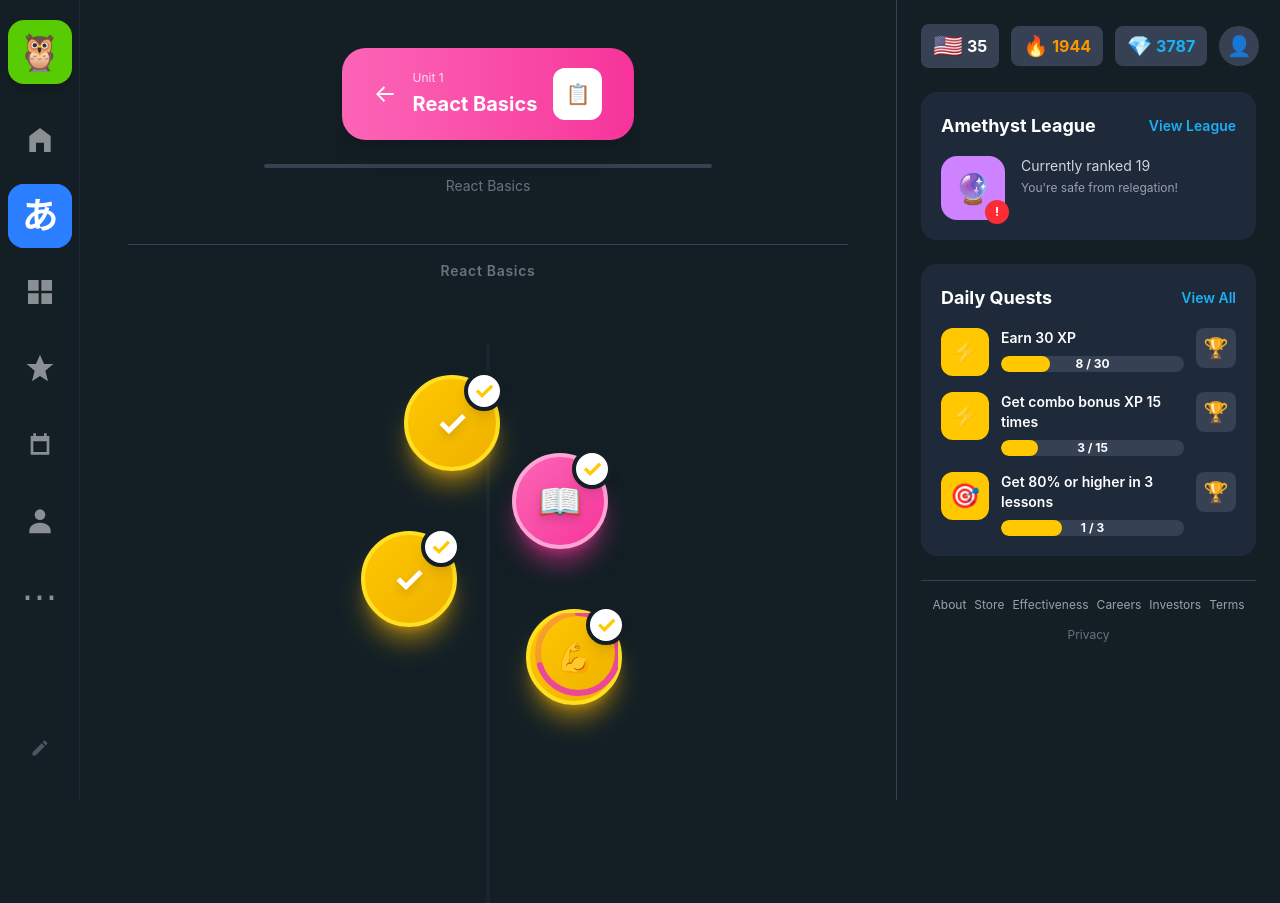
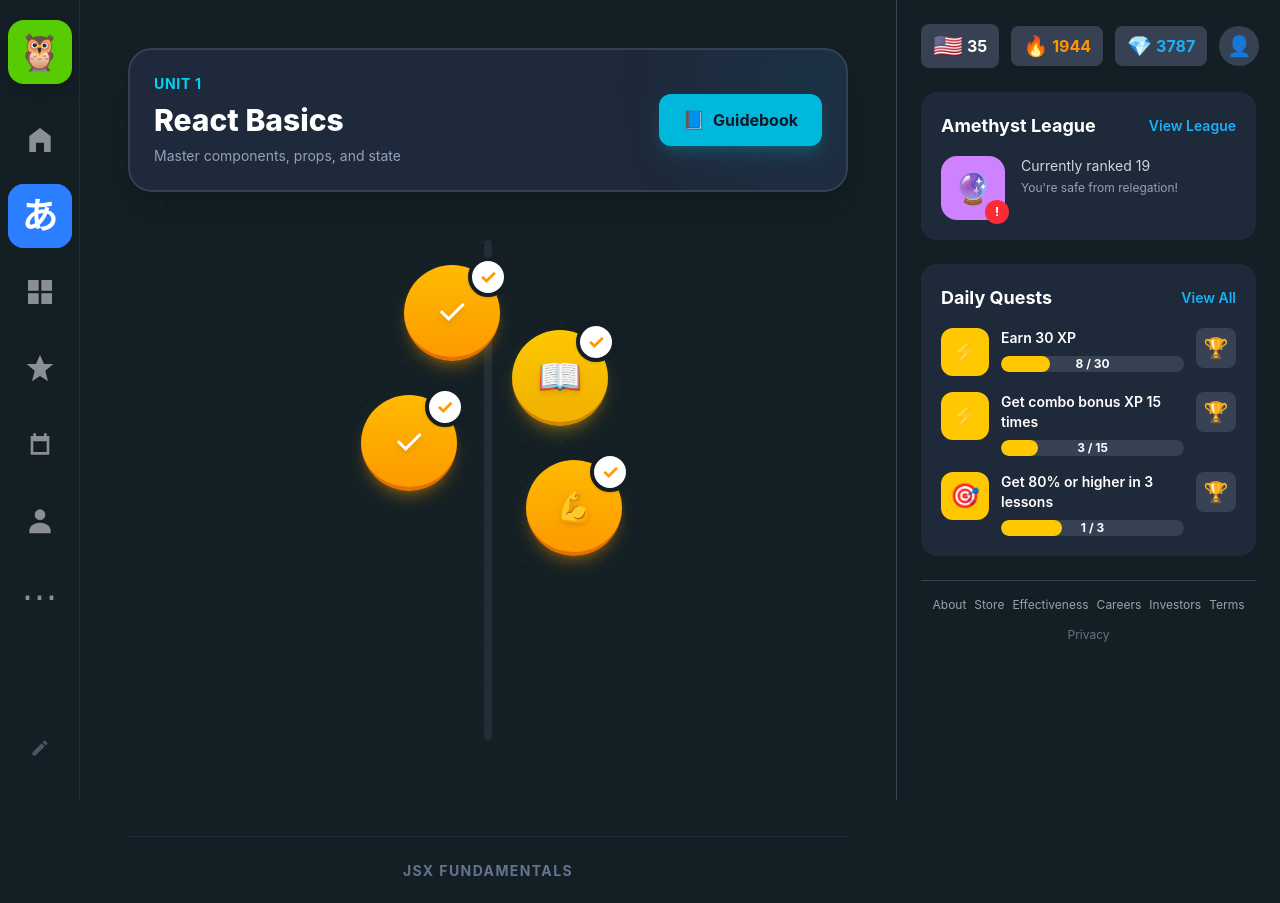
Before and after one commit to danielacorner/duo-clone, a React (Vite) app: page /learn in a window 1280 px wide. Shown: the top 903 px of the page. Built offline with nearby package versions, Linux system fonts and the light colour scheme.

Commit message:
header and visual update along with background of each dot

```diff
--- a/package.json
+++ b/package.json
@@ -15,6 +15,7 @@
     "@dnd-kit/sortable": "^10.0.0",
     "@dnd-kit/utilities": "^3.2.2",
     "@types/react-syntax-highlighter": "^15.5.13",
+    "framer-motion": "^12.26.1",
     "i18next": "^25.7.2",
     "react": "^19.2.0",
     "react-dom": "^19.2.0",
--- a/src/components/LearningPath.tsx
+++ b/src/components/LearningPath.tsx
@@ -1,65 +1,78 @@
 import { useState, useEffect, useRef } from "react";
 import { useNavigate } from "react-router-dom";
 import { useTranslation } from "react-i18next";
+import { motion, AnimatePresence } from "framer-motion";
 import { useStore } from "../store/useStore";
 import type { LessonNode as LessonNodeType } from "../types";
 import LessonModal from "./LessonModal";
+import { a, nav } from "framer-motion/client";
 
 interface LessonNodeProps {
   node: LessonNodeType;
   onClick: () => void;
+  isAvailable: boolean;
+  isNext: boolean;
 }
 
-function LessonNode({ node, onClick }: LessonNodeProps) {
+function LessonNode({
+  node,
+  onClick,
+  isNext,
+}: Omit<LessonNodeProps, "isAvailable">) {
   const getNodeStyles = () => {
     if (node.status === "locked") {
       return {
         bg: "bg-gray-700",
-        shadow: "shadow-lg",
-        border: "border-4 border-gray-800",
-        cursor: "cursor-pointer hover:scale-105",
+        shadow: "shadow-none",
+        border: "border-b-4 border-gray-600",
+        cursor: "cursor-pointer",
         icon: "🔒",
         showCheckmark: false,
+        opacity: "opacity-60",
       };
     }
     if (node.status === "completed") {
       if (node.type === "story") {
         return {
-          bg: "bg-linear-to-br from-pink-400 to-pink-500",
-          shadow: "shadow-xl shadow-pink-500/50",
-          border: "border-4 border-pink-300",
-          cursor: "cursor-pointer hover:scale-110",
+          bg: "bg-gradient-to-b from-yellow-400 to-yellow-500",
+          shadow: "shadow-lg shadow-yellow-500/30",
+          border: "border-b-4 border-yellow-600",
+          cursor: "cursor-pointer",
           icon: "📖",
           showCheckmark: true,
+          opacity: "opacity-100",
         };
       }
       return {
-        bg: "bg-linear-to-br from-yellow-400 to-yellow-500",
-        shadow: "shadow-xl shadow-yellow-500/50",
-        border: "border-4 border-yellow-300",
-        cursor: "cursor-pointer hover:scale-110",
+        bg: "bg-gradient-to-b from-amber-400 to-amber-500",
+        shadow: "shadow-lg shadow-amber-500/30",
+        border: "border-b-4 border-amber-600",
+        cursor: "cursor-pointer",
         icon: "✓",
         showCheckmark: true,
+        opacity: "opacity-100",
       };
     }
-    // Available
+    // Available / Next
     if (node.type === "practice") {
       return {
-        bg: "bg-linear-to-br from-pink-400 to-pink-600",
-        shadow: "shadow-xl shadow-pink-500/50",
-        border: "border-4 border-pink-300",
-        cursor: "cursor-pointer hover:scale-110",
-        icon: "🔄",
+        bg: "bg-gradient-to-b from-blue-400 to-blue-500",
+        shadow: "shadow-lg shadow-blue-500/40",
+        border: "border-b-4 border-blue-600",
+        cursor: "cursor-pointer",
+        icon: "⚡",
         showCheckmark: false,
+        opacity: "opacity-100",
       };
     }
     return {
-      bg: "bg-linear-to-br from-pink-400 to-pink-600",
-      shadow: "shadow-xl shadow-pink-500/50",
-      border: "border-4 border-pink-300",
-      cursor: "cursor-pointer hover:scale-110",
-      icon: "📝",
+      bg: "bg-gradient-to-b from-cyan-400 to-cyan-500",
+      shadow: "shadow-lg shadow-cyan-500/40",
+      border: "border-b-4 border-cyan-600",
+      cursor: "cursor-pointer",
+      icon: "⚛️",
       showCheckmark: false,
+      opacity: "opacity-100",
     };
   };
 
@@ -70,51 +83,59 @@
       className="absolute transform -translate-x-1/2"
       style={{ left: `${node.position.x}%`, top: `${node.position.y}%` }}
     >
-      <button
+      {/* Ripple effect for the next lesson */}
+      {isNext && (
+        <motion.div
+          className="absolute inset-0 rounded-full bg-cyan-400/30"
+          initial={{ scale: 1, opacity: 0.8 }}
+          animate={{ scale: 1.5, opacity: 0 }}
+          transition={{ duration: 1.5, repeat: Infinity, ease: "easeOut" }}
+        />
+      )}
+
+      <motion.button
         onClick={onClick}
-        className={`relative w-24 h-24 rounded-full ${styles.bg} ${styles.shadow} ${styles.border} ${styles.cursor} transition-all duration-300 flex items-center justify-center text-4xl font-bold`}
+        whileHover={node.status !== "locked" ? { scale: 1.1, y: -2 } : {}}
+        whileTap={node.status !== "locked" ? { scale: 0.95, y: 2 } : {}}
+        initial={{ scale: 0, opacity: 0 }}
+        animate={{ scale: 1, opacity: 1 }}
+        transition={{
+          type: "spring",
+          stiffness: 260,
+          damping: 20,
+          delay: 0.1,
+        }}
+        className={`relative w-20 h-20 md:w-24 md:h-24 rounded-full ${styles.bg} ${styles.shadow} ${styles.border} ${styles.cursor} ${styles.opacity} flex items-center justify-center text-4xl z-10`}
       >
         {node.type === "practice" && node.status === "completed" ? (
           <div className="relative w-full h-full flex items-center justify-center">
-            <svg className="absolute inset-0 w-full h-full -rotate-90">
-              <circle
-                cx="48"
-                cy="48"
-                r="40"
-                stroke="rgba(236, 72, 153, 0.3)"
-                strokeWidth="6"
-                fill="none"
-              />
-              <circle
-                cx="48"
-                cy="48"
-                r="40"
-                stroke="#EC4899"
-                strokeWidth="6"
-                fill="none"
-                strokeDasharray={`${2 * Math.PI * 40}`}
-                strokeDashoffset={`${2 * Math.PI * 40 * 0.3}`}
-                strokeLinecap="round"
-              />
-            </svg>
-            <span className="text-white text-3xl">💪</span>
+            <span className="text-white text-3xl drop-shadow-md">💪</span>
           </div>
         ) : (
-          <span className="text-white drop-shadow-lg">{styles.icon}</span>
+          <span className="text-white drop-shadow-md filter">
+            {styles.icon}
+          </span>
         )}
 
         {styles.showCheckmark && (
-          <div className="absolute -top-2 -right-2 w-10 h-10 bg-white rounded-full flex items-center justify-center border-4 border-duo-dark shadow-lg">
-            <span className="text-duo-yellow text-2xl font-bold">✓</span>
-          </div>
+          <motion.div
+            initial={{ scale: 0 }}
+            animate={{ scale: 1 }}
+            className="absolute -top-1 -right-1 md:-top-2 md:-right-2 w-8 h-8 md:w-10 md:h-10 bg-white rounded-full flex items-center justify-center border-4 border-duo-dark shadow-sm z-20"
+          >
+            <span className="text-amber-500 text-lg md:text-xl font-bold">
+              ✓
+            </span>
+          </motion.div>
         )}
-      </button>
+      </motion.button>
     </div>
   );
 }
 
 export default function LearningPath() {
-  const { units, lastInteractedLessonId, setLastInteractedLessonId } = useStore();
+  const { units, lastInteractedLessonId, setLastInteractedLessonId } =
+    useStore();
   const navigate = useNavigate();
   const { t } = useTranslation();
   const [selectedLesson, setSelectedLesson] = useState<string | null>(null);
@@ -148,15 +169,13 @@
     }
 
     // Priority 2: First available lesson (next up)
-    // We can use the START tooltip ref if we want, or the node ref directly.
-    // Let's use the node ref for consistency.
     if (firstAvailable) {
       const nodeRef = nodeRefs.current.get(firstAvailable.node.id);
       if (nodeRef) {
         nodeRef.scrollIntoView({ behavior: "smooth", block: "center" });
       }
     }
-  }, [lastInteractedLessonId, firstAvailable]); // Re-run if these change
+  }, [lastInteractedLessonId, firstAvailable]);
 
   const handleNodeClick = (nodeId: string) => {
     setLastInteractedLessonId(nodeId);
@@ -174,50 +193,78 @@
   };
 
   return (
-    <div className="min-h-screen bg-linear-to-b from-duo-dark to-gray-900 overflow-y-auto">
-      <div className="max-w-3xl mx-auto py-12 px-6">
-        {/* Header */}
-        <div className="mb-12 text-center">
-          <div className="inline-flex items-center gap-4 bg-linear-to-r from-pink-400 to-pink-500 px-8 py-5 rounded-3xl mb-6 shadow-xl">
-            <button className="text-white text-2xl hover:scale-110 transition-transform">
-              ←
-            </button>
+    <div className="min-h-screen bg-[#131F24] overflow-y-auto relative">
+      {/* Background Pattern */}
+      <div
+        className="absolute inset-0 opacity-5 pointer-events-none"
+        style={{
+          backgroundImage: `radial-gradient(circle at 2px 2px, white 1px, transparent 0)`,
+          backgroundSize: "40px 40px",
+        }}
+      />
+
+      <div className="max-w-3xl mx-auto py-8 px-4 md:py-12 md:px-6 relative z-10">
+        {/* Header - React Themed */}
+        <div className="mb-12">
+          <motion.div
+            initial={{ y: -20, opacity: 0 }}
+            animate={{ y: 0, opacity: 1 }}
+            className="bg-[#1e293b] rounded-3xl p-6 border-2 border-[#334155] shadow-xl overflow-hidden relative"
+          >
+            {/* Header Background Decoration */}
+            <div className="absolute -right-10 -top-10 w-40 h-40 bg-cyan-500/10 rounded-full blur-3xl" />
+
+            <div className="flex flex-col md:flex-row items-center justify-between gap-6 relative z-10">
               <div className="text-left flex-1">
-              <p className="text-white text-xs opacity-80 mb-1">
-                {units[0]?.title ? t(`units.${units[0].title}.title`) : "Unit 1"}
-              </p>
-              <h1 className="text-white text-xl font-bold">
-                {units[0]?.description ? t(`units.${units[0].description}.description`) : "Learning Path"}
+                <h2 className="text-cyan-400 text-sm font-bold tracking-wider mb-2 uppercase">
+                  {units[0]?.title
+                    ? t(`units.${units[0].title}.title`)
+                    : "Unit 1"}
+                </h2>
+                <h1 className="text-white text-2xl md:text-3xl font-extrabold mb-2">
+                  {units[0]?.description
+                    ? t(`units.${units[0].description}.description`)
+                    : "React Basics"}
                 </h1>
-            </div>
-            <button className="bg-white bg-opacity-20 hover:bg-opacity-30 p-3 rounded-xl transition-all">
-              <span className="text-white text-xl">📋</span>
-            </button>
-          </div>
-
-          <div className="w-full h-1 bg-gray-700 rounded-full mb-2 max-w-md mx-auto">
-            <div className="h-full w-0 bg-linear-to-r from-pink-400 to-pink-500 rounded-full" />
-          </div>
-          <p className="text-gray-500 text-sm mb-8">
-            {units[0]?.description ? t(`units.${units[0].description}.description`) : "Learning Path"}
+                <p className="text-slate-400 text-sm">
+                  Master components, props, and state
                 </p>
               </div>
 
+              <div className="flex items-center gap-3">
+                <motion.button
+                  whileHover={{ scale: 1.05 }}
+                  whileTap={{ scale: 0.95 }}
+                  className="bg-cyan-500 hover:bg-cyan-400 text-[#0f172a] px-6 py-3 rounded-xl font-bold transition-colors shadow-lg shadow-cyan-500/20 flex items-center gap-2"
+                  onClick={() =>
+                    window.open("https://react.dev/learn", "_blank")
+                  }
+                >
+                  <span className="text-lg">📘</span> Guidebook
+                </motion.button>
+              </div>
+            </div>
+          </motion.div>
+        </div>
+
         {/* Units */}
-        {units.map((unit) => (
+        {units.map((unit, unitIndex) => (
           <div key={unit.id} className="mb-24">
-            {/* Unit Header */}
+            {/* Unit Header (Simplified for subsequent units) */}
+            {unitIndex > 0 && (
               <div className="mb-16 text-center">
-              <div className="h-px w-full bg-gray-700 mb-4" />
-              <h2 className="text-gray-500 text-sm font-semibold tracking-wider">
+                <div className="h-px w-full bg-gray-800 mb-6" />
+                <h2 className="text-slate-500 text-sm font-bold tracking-widest uppercase">
                   {t(`units.${unit.description}.description`)}
                 </h2>
               </div>
+            )}
 
             {/* Lesson Nodes */}
-            <div className="relative min-h-[600px]">
+            <div className="relative min-h-[500px]">
               {/* Background path line */}
-              <div className="absolute left-1/2 top-0 bottom-0 w-1 bg-gray-700 -translate-x-1/2 opacity-20" />
+              {/* Using SVG for a smoother curved path could be an upgrade, but keeping simple line for now */}
+              <div className="absolute left-1/2 top-0 bottom-0 w-2 bg-[#202F36] -translate-x-1/2 rounded-full" />
 
               {unit.nodes.map((node) => (
                 <div
@@ -230,63 +277,85 @@
                   <LessonNode
                     node={node}
                     onClick={() => handleNodeClick(node.id)}
+                    isNext={firstAvailable?.node.id === node.id}
                   />
                 </div>
               ))}
 
-              {/* START tooltip - appears above first available lesson */}
+              {/* START tooltip - Animated */}
+              <AnimatePresence>
                 {firstAvailable && firstAvailable.unit.id === unit.id && (
-                <div
-                  className="absolute z-10 -translate-x-1/2 pointer-events-none"
+                  <motion.div
+                    initial={{ y: -10, opacity: 0 }}
+                    animate={{ y: 0, opacity: 1 }}
+                    exit={{ y: -10, opacity: 0 }}
+                    transition={{
+                      type: "spring",
+                      stiffness: 300,
+                      damping: 20,
+                    }}
+                    className="absolute z-20 -translate-x-1/2 pointer-events-none"
                     style={{
                       left: `${firstAvailable.node.position.x}%`,
-                    top: `calc(${firstAvailable.node.position.y}% - 70px)`
+                      top: `calc(${firstAvailable.node.position.y}% - 85px)`,
                     }}
                   >
-                  <div className="relative">
-                    {/* Tooltip bubble */}
-                    <div className="bg-gray-700 px-6 py-2 rounded-2xl shadow-lg">
-                      <span className="text-white font-bold text-sm">
-                        {t("common.start").toUpperCase()}
+                    <motion.div
+                      animate={{ y: [0, -8, 0] }}
+                      transition={{
+                        duration: 2,
+                        repeat: Infinity,
+                        ease: "easeInOut",
+                      }}
+                      className="relative"
+                    >
+                      <div className="bg-white px-6 py-3 rounded-2xl shadow-xl border-b-4 border-gray-200">
+                        <span className="text-duo-green font-extrabold text-sm tracking-widest">
+                          START
                         </span>
                       </div>
-                    {/* Down arrow pointer */}
-                    <div className="absolute -bottom-2 left-1/2 -translate-x-1/2 w-0 h-0 border-l-8 border-r-8 border-t-8 border-l-transparent border-r-transparent border-t-gray-700"></div>
-                  </div>
-                </div>
+                      <div className="absolute -bottom-2 left-1/2 -translate-x-1/2 w-4 h-4 bg-white rotate-45 border-b-4 border-r-4 border-gray-200 transform translate-y-[-50%]"></div>
+                    </motion.div>
+                  </motion.div>
                 )}
+              </AnimatePresence>
             </div>
           </div>
         ))}
 
-        {/* Bottom Icons */}
-        <div className="flex justify-center gap-8 mb-16">
-          {/* Guidebook */}
-          <button className="group">
-            <div className="w-24 h-24 bg-gray-700 rounded-full flex items-center justify-center text-4xl shadow-lg hover:bg-gray-600 transition-all border-4 border-gray-800">
-              📚
-            </div>
-          </button>
-
-          {/* Star Achievement */}
-          <button className="group">
-            <div className="w-24 h-24 bg-gray-700 rounded-full flex items-center justify-center text-4xl shadow-lg hover:bg-gray-600 transition-all border-4 border-gray-800">
-              ⭐
-            </div>
-          </button>
-
-          {/* Trophy Achievement */}
-          <button className="group">
-            <div className="w-24 h-24 bg-gray-700 rounded-full flex items-center justify-center text-4xl shadow-lg hover:bg-gray-600 transition-all border-4 border-gray-800">
-              🏆
-            </div>
-          </button>
-        </div>
+        {/* Bottom Floating Menu - Playful & Useful */}
+        {/* <div className="fixed bottom-6 left-1/2 -translate-x-1/2 z-30">
+          <motion.div
+            initial={{ y: 100 }}
+            animate={{ y: 0 }}
+            className="flex items-center gap-4 bg-[#1e293b]/90 backdrop-blur-md px-6 py-3 rounded-full border border-gray-700 shadow-2xl"
+          >
+            {[
+              { icon: "📚", label: "Guide" },
+              { icon: "⚛️", label: "Practice", active: true },
+              { icon: "🏆", label: "Rank" }
+            ].map((item, i) => (
+              <motion.button
+                key={i}
+                whileHover={{ scale: 1.1, y: -2 }}
+                whileTap={{ scale: 0.9 }}
+                className={`flex flex-col items-center justify-center w-12 h-12 rounded-xl transition-colors ${
+                  item.active
+                    ? "bg-cyan-500/20 text-cyan-400 border border-cyan-500/50"
+                    : "hover:bg-gray-700 text-gray-400"
+                }`}
+              >
+                <span className="text-xl">{item.icon}</span>
+              </motion.button>
+            ))}
+          </motion.div>
+        </div> */}
+        {/* Decided to comment out for now */}
       </div>
 
       {/* Lesson Modal */}
-      {selectedLesson && (() => {
-        // Find the selected lesson node to get its status
+      {selectedLesson &&
+        (() => {
           const selectedNode = units
             .flatMap((unit) => unit.nodes)
             .find((node) => node.id === selectedLesson);
@@ -294,7 +363,7 @@
           return (
             <LessonModal
               lessonId={selectedLesson}
-            status={selectedNode?.status || 'locked'}
+              status={selectedNode?.status || "locked"}
               onClose={handleCloseModal}
               onStart={handleStartLesson}
             />
--- a/src/locales/en.json
+++ b/src/locales/en.json
@@ -79,27 +79,27 @@
     },
     "unit2": {
       "title": "Unit 2",
-      "description": "Basic Conversation"
+      "description": "JSX Fundamentals"
     },
     "unit3": {
       "title": "Unit 3",
-      "description": "Ordering Food"
+      "description": "Props and Data Flow"
     },
     "unit4": {
       "title": "Unit 4",
-      "description": "Discussing Work Projects"
+      "description": "Hooks and State"
     },
     "unit5": {
       "title": "Unit 5",
-      "description": "Advanced React Patterns"
+      "description": "Effects and Lifecycle"
     },
     "unit6": {
       "title": "Unit 6",
-      "description": "State Management"
+      "description": "Forms and Inputs"
     },
     "unit7": {
       "title": "Unit 7",
-      "description": "Performance Optimization"
+      "description": "Context and Reducers"
     },
     "lesson": "Lesson {{number}}",
     "practice": "Practice"
```
Also changed, not shown: 1 other file (tests, documents, lock files or other folders). Lines whose indentation alone changed are shown as unchanged.
